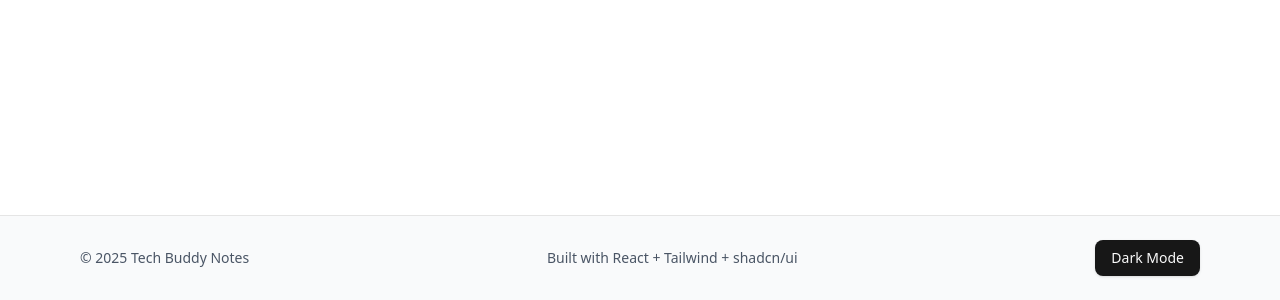
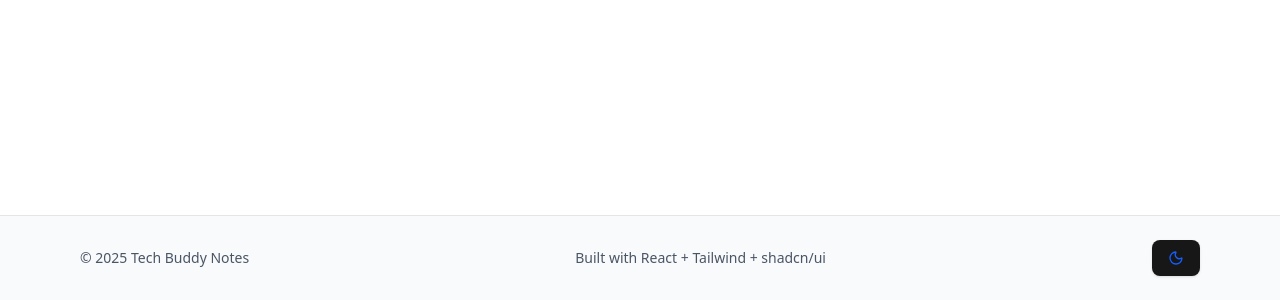
Before and after one commit to adorableprincessvee/tech-buddy-notes, a React (Vite) app in the folder tech-buddy-notes/: page / in a window 1280 px wide. Shown: the part 500-800 px from the top of the page. Built offline with nearby package versions, Linux system fonts and the light colour scheme.

Commit message:
Update ThemeToggle.jsx
Co-Authored-By: Vanessa <216306524+adorableprincessvee@users.noreply.github.com>

```diff
--- a/tech-buddy-notes/src/components/ThemeToggle.jsx
+++ b/tech-buddy-notes/src/components/ThemeToggle.jsx
@@ -2,6 +2,7 @@
 
 import { useState } from "react";
 import { Button } from "@/components/ui/button"; // adjust path if needed
+import { Moon, Sun } from "lucide-react";
 
 export default function ThemeToggle() {
   const [dark, setDark] = useState(false);
@@ -19,7 +20,7 @@ export default function ThemeToggle() {
 
   return (
     <Button onClick={toggleTheme} variant="default">
-      {dark ? "Light Mode" : "Dark Mode"}
+      {dark ? <Sun size={18} className="text-yellow-400" /> : <Moon className="text-blue-600" />}
     </Button>
   );
 }
```
